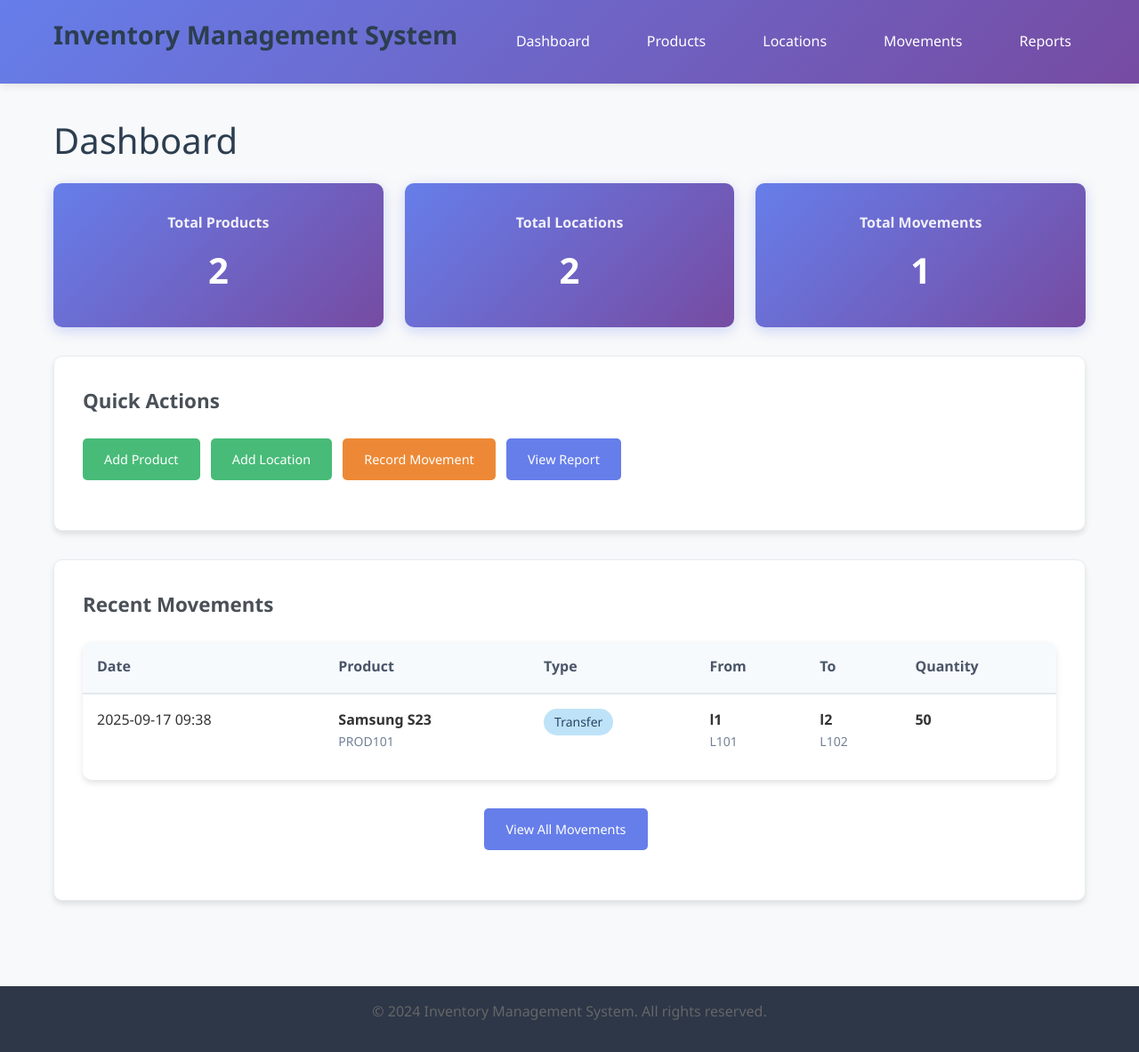
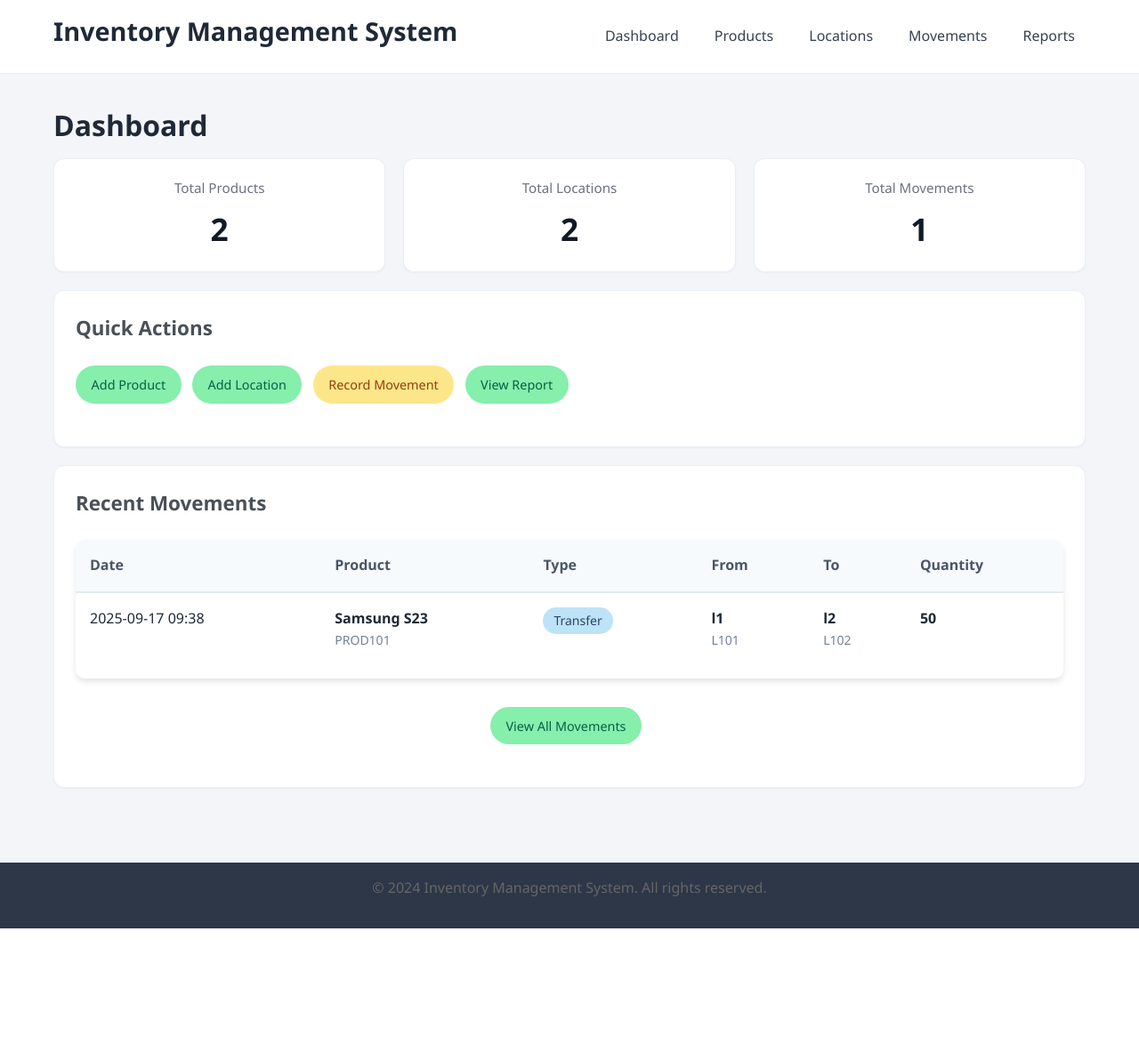
Before and after one commit to Kaviya-Palanisamy01/aerele_Inventory-Management-, a Flask app: page / in a window 1280 px wide. Shown: the whole page at 89% size. After the commit the page ends 1044 px from the top, so only its background shows below. Run offline with Flask 3, Linux system fonts and the light colour scheme.

Commit message:
Update style.css

```diff
--- a/static/css/style.css
+++ b/static/css/style.css
@@ -8,8 +8,8 @@
 body {
     font-family: 'Segoe UI', Tahoma, Geneva, Verdana, sans-serif;
     line-height: 1.6;
-    color: #333;
-    background-color: #f8f9fa;
+    color: #1f2937;
+    background-color: #f3f5f9; /* softer neutral background */
 }
 
 .container {
@@ -18,12 +18,12 @@ body {
     padding: 0 20px;
 }
 
-/* Header and Navigation */
+/* Header and Navigation - light and minimal */
 header {
-    background: linear-gradient(135deg, #667eea 0%, #764ba2 100%);
-    color: white;
-    padding: 1rem 0;
-    box-shadow: 0 2px 10px rgba(0,0,0,0.1);
+    background: #ffffff;
+    color: #111827;
+    padding: 0.75rem 0;
+    border-bottom: 1px solid #eaeef5;
 }
 
 .header-content {
@@ -41,20 +41,20 @@ header {
 nav ul {
     display: flex;
     list-style: none;
-    gap: 2rem;
+    gap: 1rem;
     flex-wrap: wrap;
 }
 
 nav a {
-    color: white;
+    color: #374151;
     text-decoration: none;
-    padding: 0.5rem 1rem;
-    border-radius: 5px;
-    transition: background-color 0.3s ease;
+    padding: 0.5rem 0.75rem;
+    border-radius: 8px;
+    transition: background-color 0.2s ease, color 0.2s ease;
 }
 
 nav a:hover {
-    background-color: rgba(255,255,255,0.2);
+    background-color: #f3f4f6;
 }
 
 /* Main Content */
@@ -63,16 +63,70 @@ main {
     min-height: calc(100vh - 140px);
 }
 
+/* Sidebar Layout (to match light dashboard look) */
+.layout {
+    display: grid;
+    grid-template-columns: 240px 1fr;
+    gap: 0;
+}
+
+.sidebar {
+    background: #ecf7f3; /* light mint-tinted sidebar */
+    border-right: 1px solid #e6eef5;
+    min-height: 100vh;
+    padding: 1rem 1rem;
+    position: sticky;
+    top: 0;
+}
+
+.sidebar .brand {
+    display: flex;
+    align-items: center;
+    gap: 0.5rem;
+    font-weight: 700;
+    color: #0f766e;
+    margin-bottom: 1rem;
+}
+
+.sidebar nav ul {
+    list-style: none;
+    display: flex;
+    flex-direction: column;
+    gap: 0.25rem;
+}
+
+.sidebar nav a {
+    display: block;
+    text-decoration: none;
+    color: #334155;
+    padding: 0.6rem 0.75rem;
+    border-radius: 8px;
+}
+
+.sidebar nav a:hover {
+    background: #e6f5f0;
+}
+
+.sidebar nav a.active {
+    background: #d9f7ea;
+    color: #0f766e;
+    font-weight: 600;
+}
+
+.content {
+    padding: 1.25rem 1.5rem;
+}
+
 h1 {
-    color: #2c3e50;
-    margin-bottom: 1rem;
-    font-size: 2.5rem;
-    font-weight: 300;
+    color: #1f2937;
+    margin-bottom: 0.75rem;
+    font-size: 2rem;
+    font-weight: 600;
 }
 
 h2, h3 {
-    color: #34495e;
-    margin-bottom: 1rem;
+    color: #374151;
+    margin-bottom: 0.75rem;
 }
 
 p {
@@ -82,13 +136,36 @@ p {
 
 /* Cards */
 .card {
-    background: white;
-    border-radius: 10px;
-    padding: 2rem;
-    margin-bottom: 2rem;
-    box-shadow: 0 4px 6px rgba(0,0,0,0.1);
-    border: 1px solid #e9ecef;
+    background: #ffffff;
+    border-radius: 12px;
+    padding: 1.5rem;
+    margin-bottom: 1.25rem;
+    box-shadow: 0 1px 2px rgba(16, 24, 40, 0.04);
+    border: 1px solid #eaeef5;
 }
+
+/* Page header + breadcrumbs */
+.page-head {
+    margin-bottom: 1rem;
+}
+
+.breadcrumb {
+    display: flex;
+    align-items: center;
+    gap: 0.5rem;
+    color: #6b7280;
+    font-size: 0.9rem;
+    margin-bottom: 0.5rem;
+}
+
+.breadcrumb a {
+    color: #6b7280;
+    text-decoration: none;
+}
+
+.breadcrumb a:hover { text-decoration: underline; }
+
+.breadcrumb .sep { color: #cbd5e1; }
 
 .card h3 {
     color: #495057;
@@ -100,85 +177,98 @@ p {
 .stats-grid {
     display: grid;
     grid-template-columns: repeat(auto-fit, minmax(250px, 1fr));
-    gap: 1.5rem;
-    margin-bottom: 2rem;
+    gap: 1.25rem;
+    margin-bottom: 1.25rem;
 }
 
 .stat-card {
-    background: linear-gradient(135deg, #667eea 0%, #764ba2 100%);
-    color: white;
-    padding: 2rem;
-    border-radius: 10px;
+    background: #ffffff;
+    color: #1f2937;
+    padding: 1.25rem;
+    border-radius: 12px;
     text-align: center;
-    box-shadow: 0 4px 15px rgba(102, 126, 234, 0.3);
+    border: 1px solid #eaeef5;
+    box-shadow: 0 1px 2px rgba(16, 24, 40, 0.04);
 }
 
 .stat-card h3 {
-    color: white;
-    font-size: 1rem;
-    margin-bottom: 0.5rem;
-    opacity: 0.9;
+    color: #6b7280;
+    font-size: 0.95rem;
+    margin-bottom: 0.35rem;
+    font-weight: 500;
 }
 
 .stat-card h2 {
-    color: white;
-    font-size: 2.5rem;
-    font-weight: 600;
+    color: #111827;
+    font-size: 2.2rem;
+    font-weight: 700;
     margin: 0;
 }
 
 /* Buttons */
 .btn {
     display: inline-block;
-    padding: 0.75rem 1.5rem;
-    background: #667eea;
-    color: white;
+    padding: 0.6rem 1.1rem;
+    background: #86efac; /* mint */
+    color: #065f46;
     text-decoration: none;
-    border-radius: 5px;
+    border-radius: 9999px; /* pill */
     border: none;
     cursor: pointer;
     font-size: 0.9rem;
-    transition: all 0.3s ease;
+    transition: background-color 0.25s ease, transform 0.15s ease, box-shadow 0.15s ease;
     margin-right: 0.5rem;
     margin-bottom: 0.5rem;
 }
 
 .btn:hover {
-    background: #5a67d8;
-    transform: translateY(-2px);
-    box-shadow: 0 4px 12px rgba(102, 126, 234, 0.3);
+    background: #34d399;
+    transform: translateY(-1px);
+    box-shadow: 0 4px 10px rgba(16, 185, 129, 0.18);
 }
 
 .btn-success {
-    background: #48bb78;
+    background: #86efac;
+    color: #065f46;
 }
 
 .btn-success:hover {
-    background: #38a169;
+    background: #34d399;
 }
 
 .btn-warning {
-    background: #ed8936;
+    background: #fde68a;
+    color: #92400e;
 }
 
 .btn-warning:hover {
-    background: #dd7724;
+    background: #fbbf24;
 }
 
 .btn-danger {
-    background: #f56565;
+    background: #fecaca;
+    color: #7f1d1d;
 }
 
 .btn-danger:hover {
-    background: #e53e3e;
+    background: #f87171;
+    color: #7f1d1d;
 }
 
 .btn-secondary {
-    background: #718096;
+    background: #e5e7eb;
+    color: #374151;
 }
 
 .btn-secondary:hover {
-    background: #4a5568;
+    background: #d1d5db;
+}
+
+/* Quick actions group */
+.btn-group {
+    display: flex;
+    flex-wrap: wrap;
+    gap: 0.5rem;
 }
 
 /* Forms */
@@ -383,7 +473,7 @@ tr:last-child td {
 .d-inline-block { display: inline-block; }
 .d-block { display: block; }
 
-/* Footer */
+
 footer {
     background: #2d3748;
     color: white;
```
